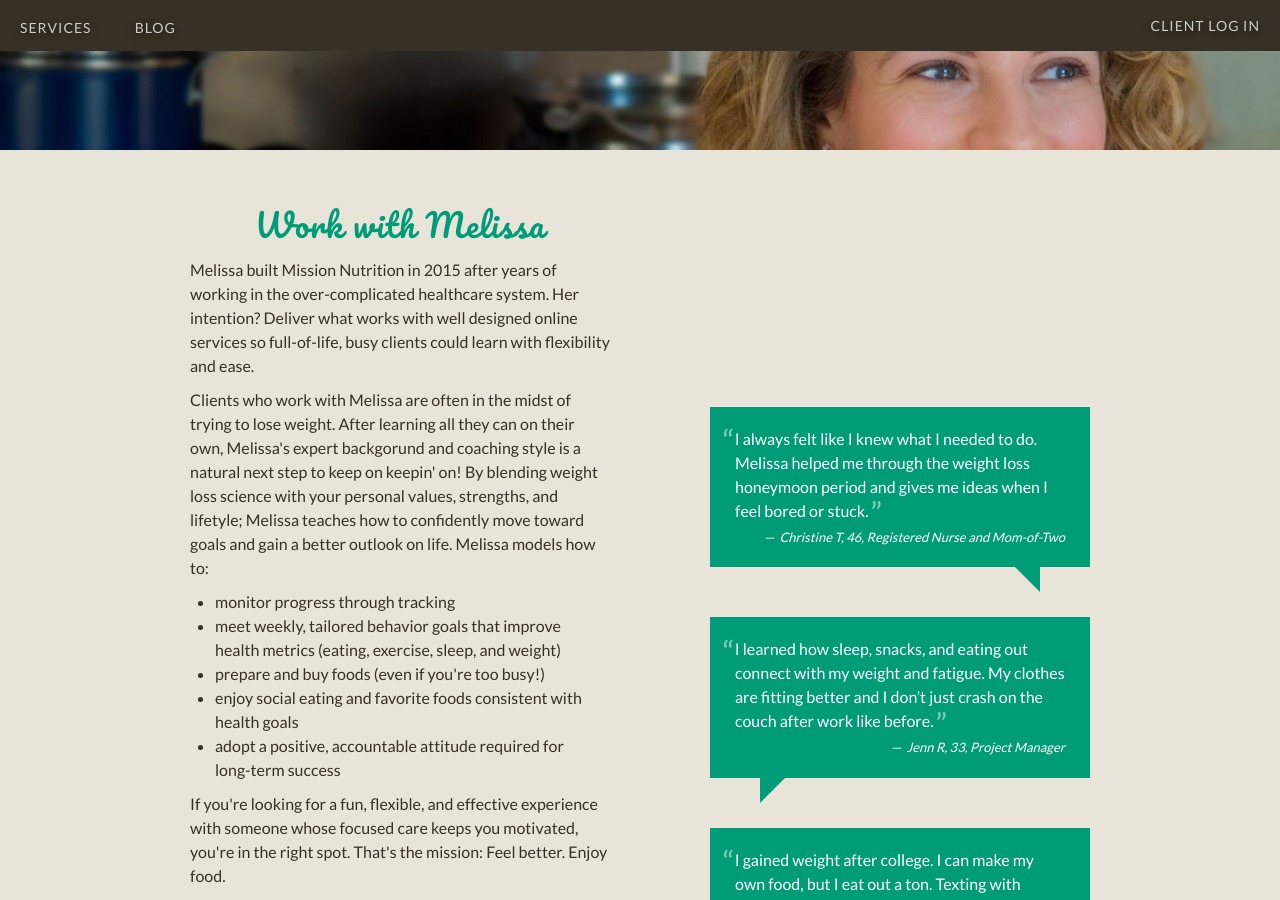
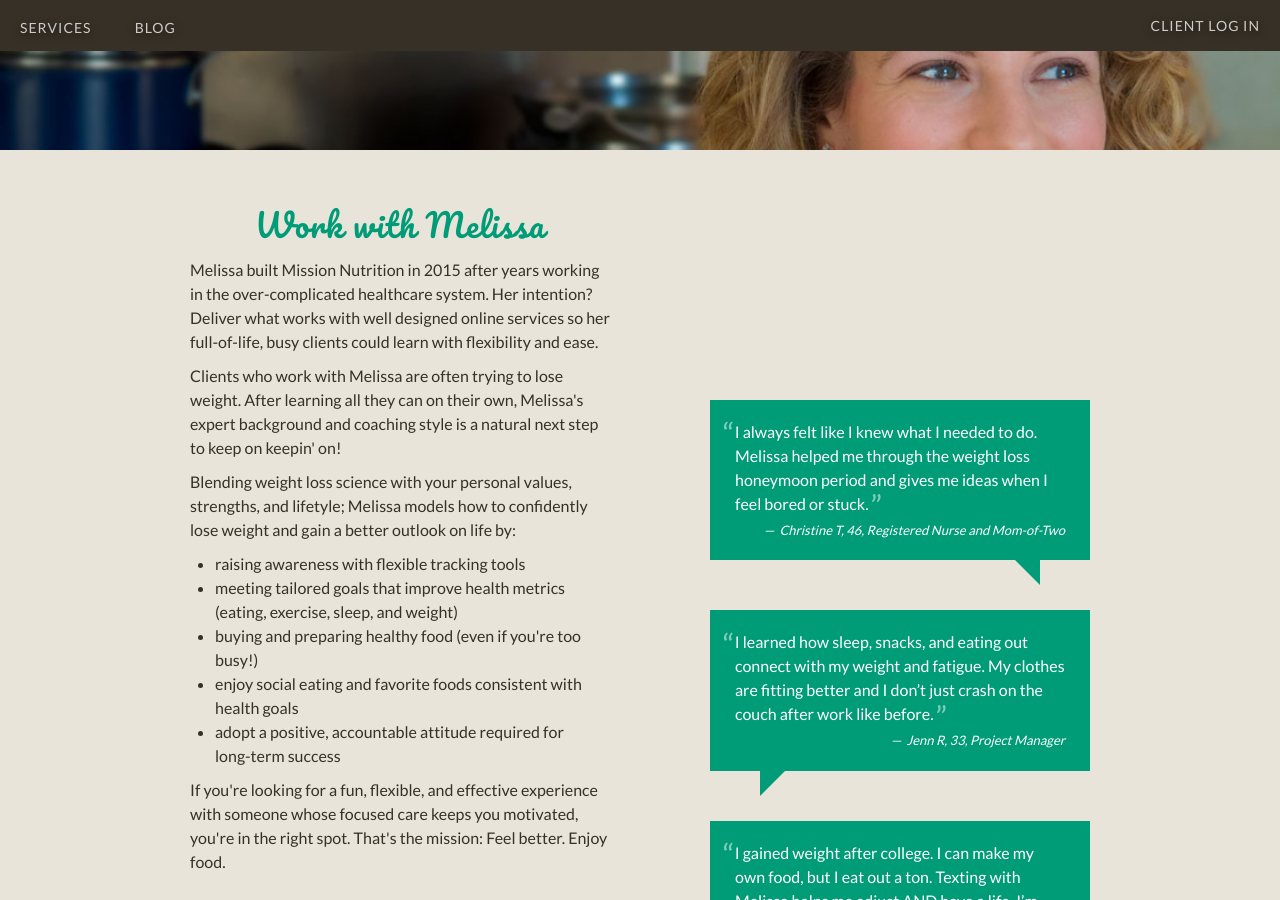
Before and after one commit to davelandry/missionnutrition, a Jekyll site: the page built from index.html, in a window 1280 px wide and 900 px high, scrolled down 450 px. Built offline with Jekyll 4.4.1, drawn with Linux system fonts in a browser that asks for light colours; nearby versions of some CDN libraries.

Commit message:
bio edits

```diff
--- a/_includes/Bio.html
+++ b/_includes/Bio.html
@@ -3,16 +3,19 @@
   <h2>Work with Melissa</h2>
 
   <p>
-     Melissa built Mission Nutrition in 2015 after years of working in the over-complicated healthcare system. Her intention? Deliver what works with well designed online services so full-of-life, busy clients could learn with flexibility and ease.
+     Melissa built Mission Nutrition in 2015 after years working in the over-complicated healthcare system. Her intention? Deliver what works with well designed online services so her full-of-life, busy clients could learn with flexibility and ease.
   </p>
 
   <p>
-   Clients who work with Melissa are often in the midst of trying to lose weight. After learning all they can on their own, Melissa's expert backgorund and coaching style is a natural next step to keep on keepin' on! By blending weight loss science with your personal values, strengths, and lifetyle; Melissa teaches how to confidently move toward goals and gain a better outlook on life. Melissa models how to:
+   Clients who work with Melissa are often trying to lose weight. After learning all they can on their own, Melissa's expert background and coaching style is a natural next step to keep on keepin' on!
+  </p>
+  <p>
+    Blending weight loss science with your personal values, strengths, and lifetyle; Melissa models how to confidently lose weight and gain a better outlook on life by:
   </p>
   <ul>
-    <li> monitor progress through tracking </li>
-    <li> meet weekly, tailored behavior goals that improve health metrics (eating, exercise, sleep, and weight) </li>
-    <li> prepare and buy foods (even if you're too busy!)</li>
+    <li> raising awareness with flexible tracking tools </li>
+    <li> meeting tailored goals that improve health metrics (eating, exercise, sleep, and weight) </li>
+    <li> buying and preparing healthy food (even if you're too busy!)</li>
     <li> enjoy social eating and favorite foods consistent with health goals </li>
     <li> adopt a positive, accountable attitude required for long-term success </li>
   </ul>
```
